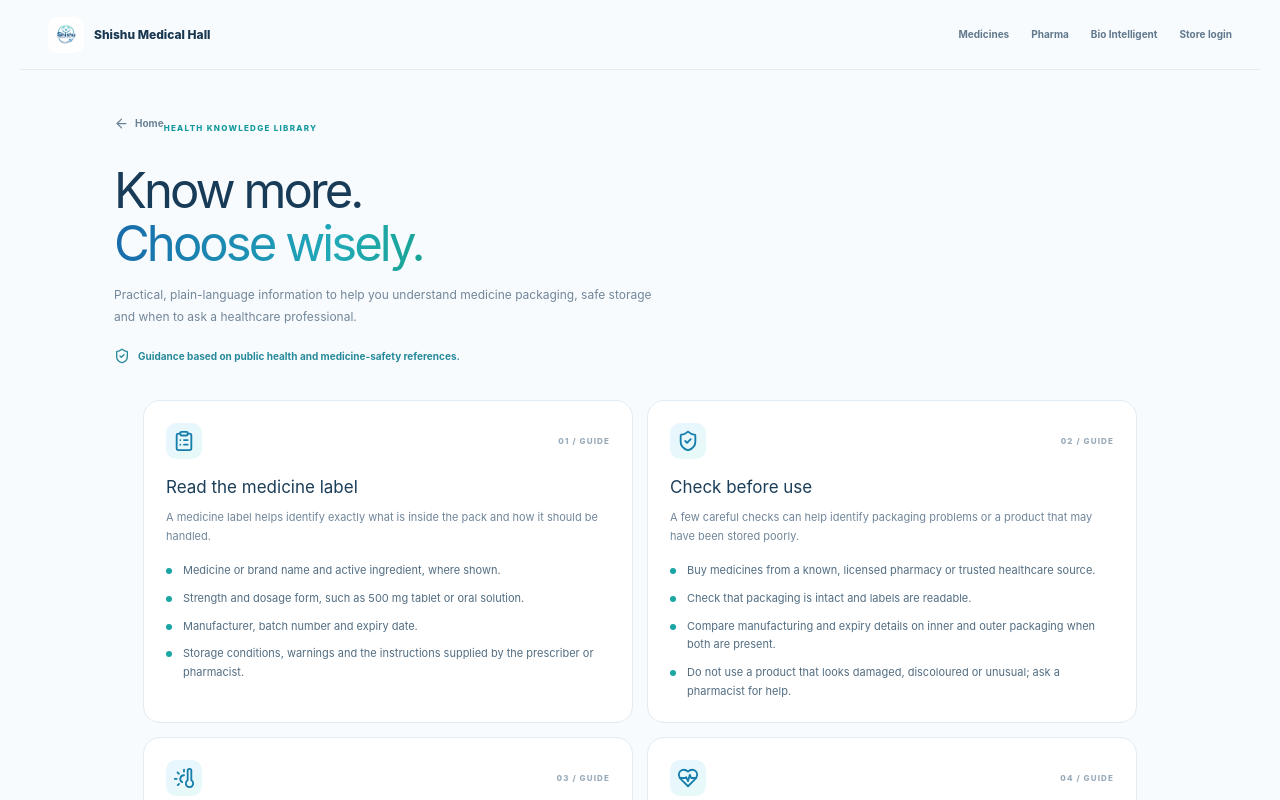
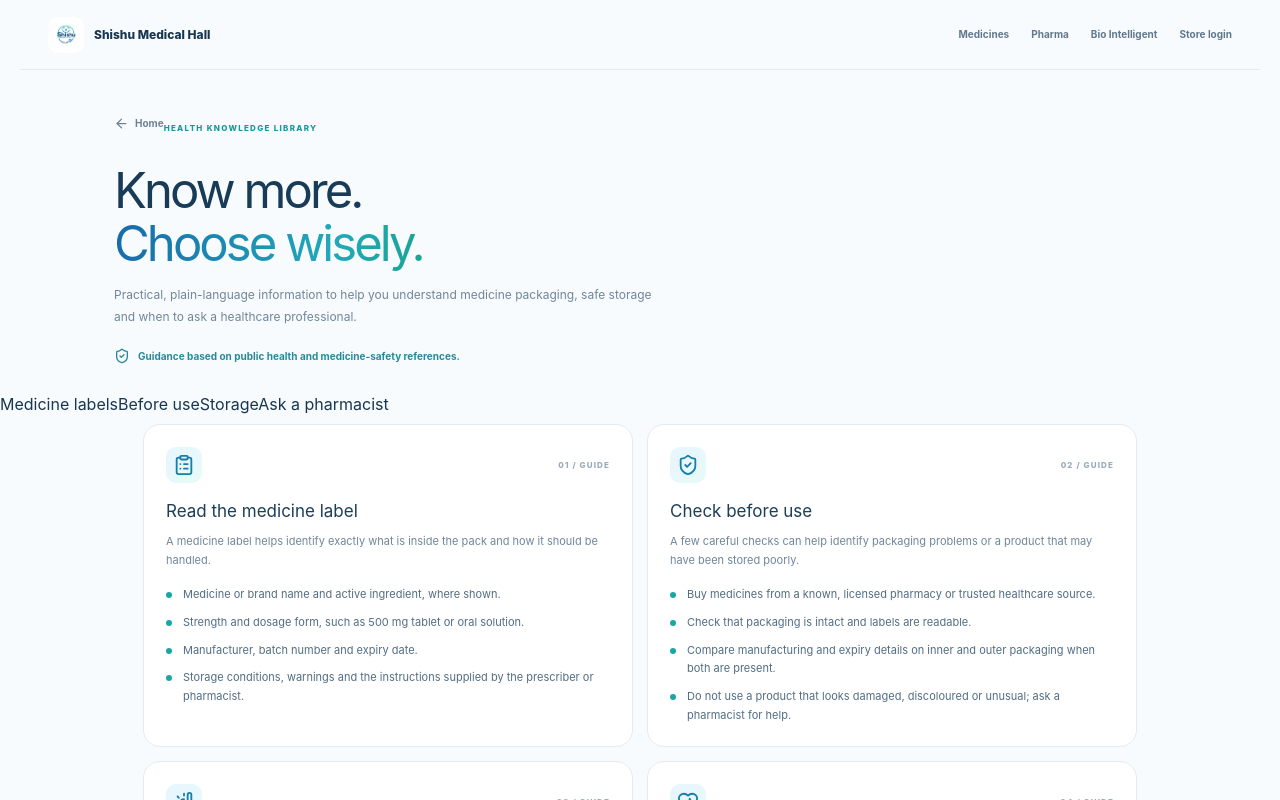
Before and after one commit to FlickScient/shishu-medical-hall, a Next.js app: page /health-library in a window 1280 px wide. Shown: the top 800 px of the page. Built offline with nearby package versions, Linux system fonts and the light colour scheme.

Commit message:
Add sticky guide navigation to Health Library

```diff
--- a/src/app/health-library/page.tsx
+++ b/src/app/health-library/page.tsx
@@ -5,6 +5,7 @@ import { ArrowLeft, BookOpen, ShieldCheck, ClipboardList, HeartPulse, PackageChe
 export default function HealthLibraryPage() {
  return <main className="subpage-shell"><header className="subpage-header"><Link href="/" className="subpage-brand"><img src="/logo.jpg" alt=""/>Shishu Medical Hall</Link><nav><Link href="/medicines">Medicines</Link><Link href="/pharma">Pharma</Link><Link href="/bio-intelligent">Bio Intelligent</Link><Link href="/dashboard">Store login</Link></nav></header>
   <section className="subpage-hero"><Link href="/" className="back-link"><ArrowLeft size={15}/> Home</Link><span className="section-kicker">HEALTH KNOWLEDGE LIBRARY</span><h1>Know more.<br/><span>Choose wisely.</span></h1><p>Practical, plain-language information to help you understand medicine packaging, safe storage and when to ask a healthcare professional.</p><div className="health-source-line"><ShieldCheck size={16}/> Guidance based on public health and medicine-safety references.</div></section>
+  <nav className="health-sticky-nav" aria-label="Health guide navigation"><a href="#label">Medicine labels</a><a href="#check">Before use</a><a href="#storage">Storage</a><a href="#questions">Ask a pharmacist</a></nav>
   <section className="health-guide-grid">{guides.map(({id,icon:Icon,no,title,intro,items})=><article className="health-guide" id={id} key={id}><div className="health-guide-head"><span className="directory-icon"><Icon size={22}/></span><span>{no} / GUIDE</span></div><h2>{title}</h2><p>{intro}</p><ul>{items.map(item=><li key={item}>{item}</li>)}</ul></article>)}</section>
   <section className="health-warning"><AlertTriangle size={22}/><div><strong>Do not self-prescribe from a website.</strong><p>Do not start, stop, share or change a medicine based only on information found online. For personal advice, contact a registered doctor or pharmacist. If you think you are having a serious reaction, seek urgent medical care.</p></div></section>
   <section className="health-references"><div><span className="section-kicker">FURTHER READING</span><h2>Trusted references</h2><p>Use the original source for full guidance and context.</p></div><a href="https://www.who.int/news-room/questions-and-answers/item/contaminated-medicines-affecting-children" target="_blank" rel="noreferrer"><span><strong>World Health Organization</strong><small>Medicine packaging and quality checks</small></span><ExternalLink size={15}/></a><a href="https://www.fda.gov/consumers/consumer-updates/5-medication-safety-tips-older-adults" target="_blank" rel="noreferrer"><span><strong>U.S. Food and Drug Administration</strong><small>Medication storage and expiry reminders</small></span><ExternalLink size={15}/></a><a href="https://medicalguidelines.msf.org/en/viewport/EssDr/english/drug-quality-and-storage-16688167.html" target="_blank" rel="noreferrer"><span><strong>MSF Medical Guidelines</strong><small>Drug quality and storage principles</small></span><ExternalLink size={15}/></a></section>
```
